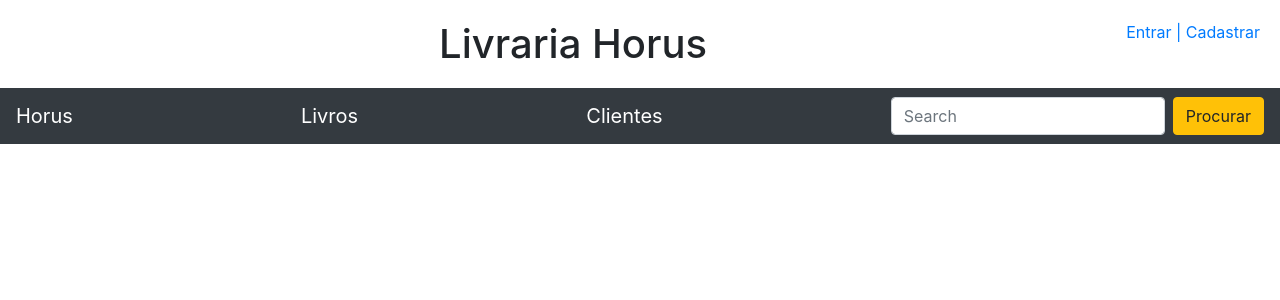
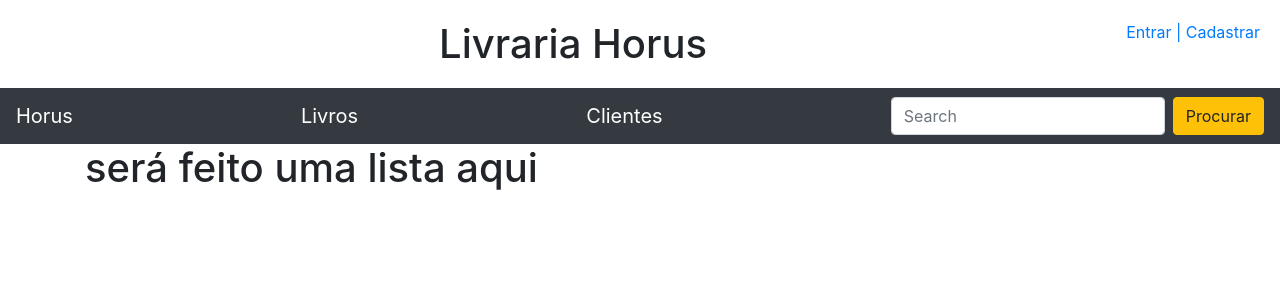
Before and after one commit to ulissestb/livrariahorus, a PHP site: page /admin_alterarlivros.php in a window 1280 px wide. Shown: the top 300 px of the page. Run offline with PHP 8.4, Linux system fonts and the light colour scheme.

Commit message:
teste de subir

```diff
--- a/horus/admin_alterarlivros.php
+++ b/horus/admin_alterarlivros.php
@@ -50,7 +50,7 @@
 
     <div class="container">
 
-
+           <h1>será feito uma lista aqui </h1>
 
     </div>
 
```
